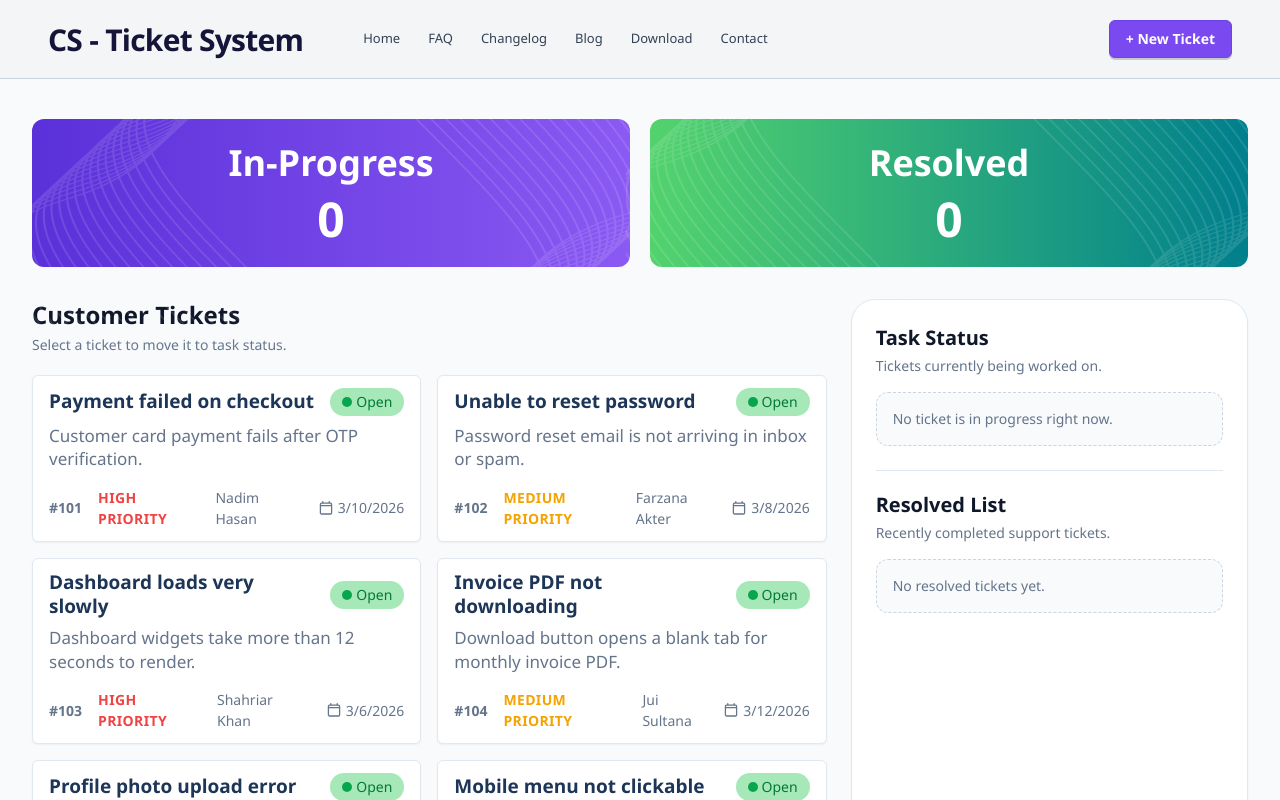
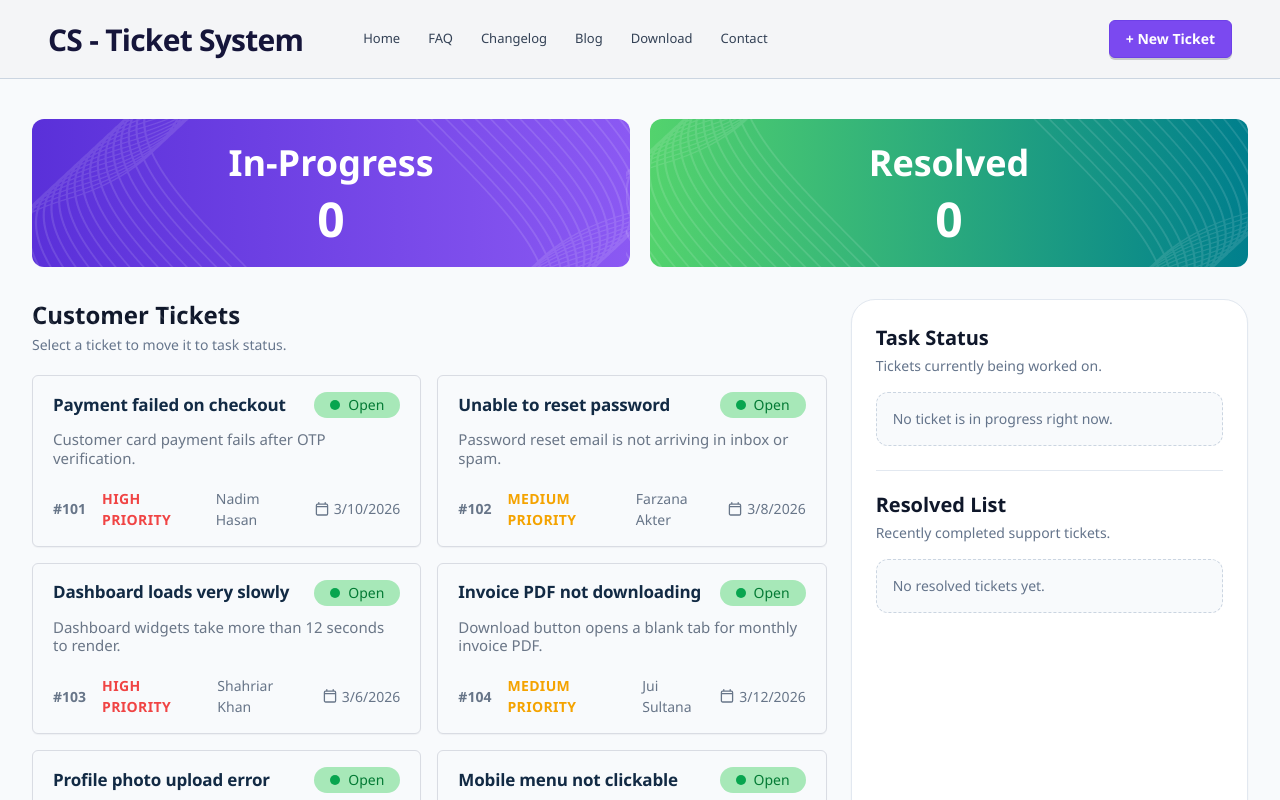
Before and after one commit to osmanfaruque/customer-support-zone, a React (Vite) app: page / in a window 1280 px wide. Shown: the top 800 px of the page. Built offline with nearby package versions, Linux system fonts and the light colour scheme.

Commit message:
feat: update TicketCard component styles and status handling

```diff
--- a/src/components/TicketCard.jsx
+++ b/src/components/TicketCard.jsx
@@ -7,6 +7,16 @@ const priorityClasses = {
 const statusClasses = {
   Open: 'bg-[#a7e8b8] text-[#037a34]',
   'In-Progress': 'bg-[#f0df9b] text-[#976d00]',
+}
+
+const statusDotClasses = {
+  Open: 'bg-[#08a54f]',
+  'In-Progress': 'bg-[#f4b000]',
+}
+
+const statusLabel = {
+  Open: 'Open',
+  'In-Progress': 'In- Progress',
 }
 
 function formatDate(dateValue) {
@@ -37,31 +47,31 @@ function TicketCard({ ticket, isInProgress, onAddToProgress }) {
           onAddToProgress(ticket)
         }
       }}
-      className="group cursor-pointer rounded-md border border-slate-200 bg-white px-4 py-3 shadow-[0_1px_2px_rgba(16,24,40,0.05)] transition hover:-translate-y-[1px] hover:border-slate-300"
+      className="group cursor-pointer rounded-[6px] border border-[#d9dce3] bg-[#f8fafc] px-5 py-4 shadow-[0_1px_1px_rgba(16,24,40,0.04)] transition hover:border-[#cfd5df]"
     >
       <div className="flex items-center justify-between gap-3">
-        <h3 className="text-[19px] font-bold leading-tight text-[#1d3557]">
+        <h3 className="text-[15px] font-bold leading-[1.2] tracking-[-0.01em] text-[#122a44] sm:text-[17px]">
           {ticket.title}
         </h3>
         <span
-          className={`inline-flex items-center gap-1 rounded-full px-3 py-1 text-sm font-medium ${statusClasses[visualStatus]}`}
+          className={`inline-flex shrink-0 items-center gap-2 rounded-full px-4 py-1.5 text-[14px] font-medium leading-none ${statusClasses[visualStatus]}`}
         >
-          <span className="h-2.5 w-2.5 rounded-full bg-[#08a54f]" />
-          {visualStatus}
+          <span className={`h-2.5 w-2.5 rounded-full ${statusDotClasses[visualStatus]}`} />
+          {statusLabel[visualStatus]}
         </span>
       </div>
 
-      <p className="mt-2 line-clamp-2 text-[17px] leading-snug text-slate-500">{ticket.description}</p>
+      <p className="mt-3 line-clamp-2 text-[14px] leading-[1.25] text-[#6a7687] sm:text-[15px]">{ticket.description}</p>
 
-      <div className="mt-4 flex items-center justify-between gap-2 text-[14px]">
+      <div className="mt-5 flex items-center justify-between gap-2 text-[13px] sm:text-[14px]">
         <div className="flex items-center gap-4">
-          <span className="font-semibold text-slate-500">#{ticket.id}</span>
+          <span className="font-semibold text-[#677588]">#{ticket.id}</span>
           <span className={`font-bold uppercase tracking-wide ${priorityClasses[ticket.priority]}`}>
             {ticket.priority} PRIORITY
           </span>
         </div>
 
-        <div className="flex items-center gap-4 text-slate-500">
+        <div className="flex items-center gap-4 text-[#677588]">
           <span>{ticket.customer}</span>
           <span className="flex items-center gap-1">
             <svg width="16" height="16" viewBox="0 0 20 20" fill="none" xmlns="http://www.w3.org/2000/svg" aria-hidden="true">
```
